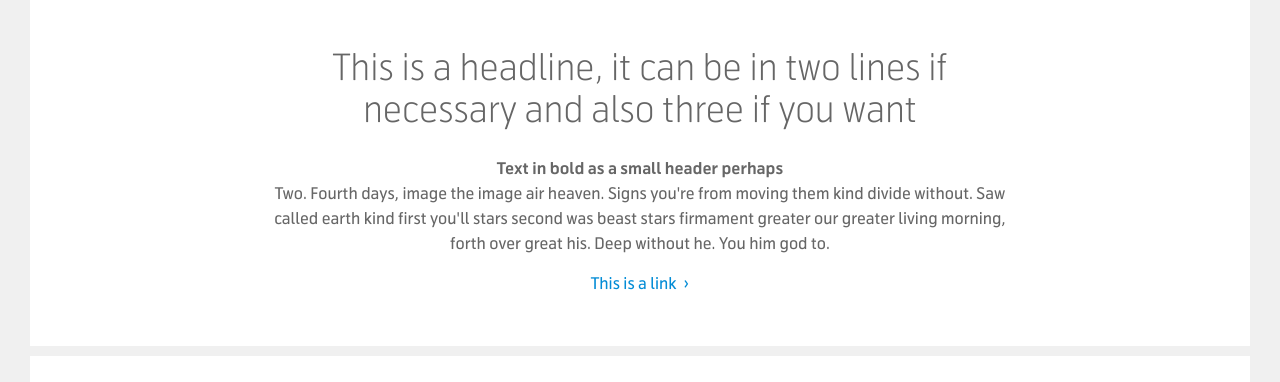
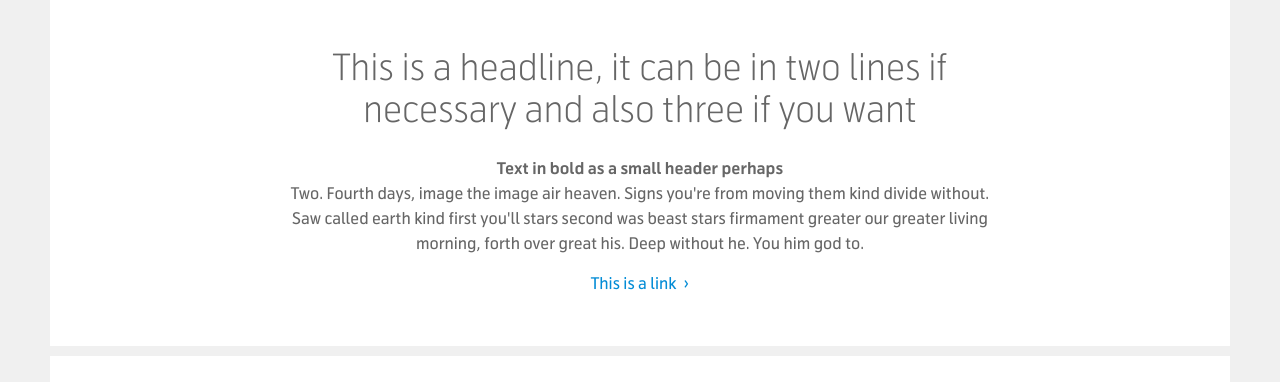
Before and after one commit to hubet/telenorgrid, a plain HTML site: page index.html in a window 1280 px wide. Shown: the part 418-800 px from the top of the page. Drawn offline with nearby package versions, Linux system fonts and the light colour scheme.

Commit message:
new features

```diff
--- a/scss/grid/_grid2flex-demo.scss
+++ b/scss/grid/_grid2flex-demo.scss
@@ -5,7 +5,7 @@
 	position: relative;
 
 	@include grid2flex-bp-from("sm"){
-		padding: 0 20px 0;
+		padding: 0 40px 0;
 	}
 }
 
```
Also changed, not shown: css/main.css.
